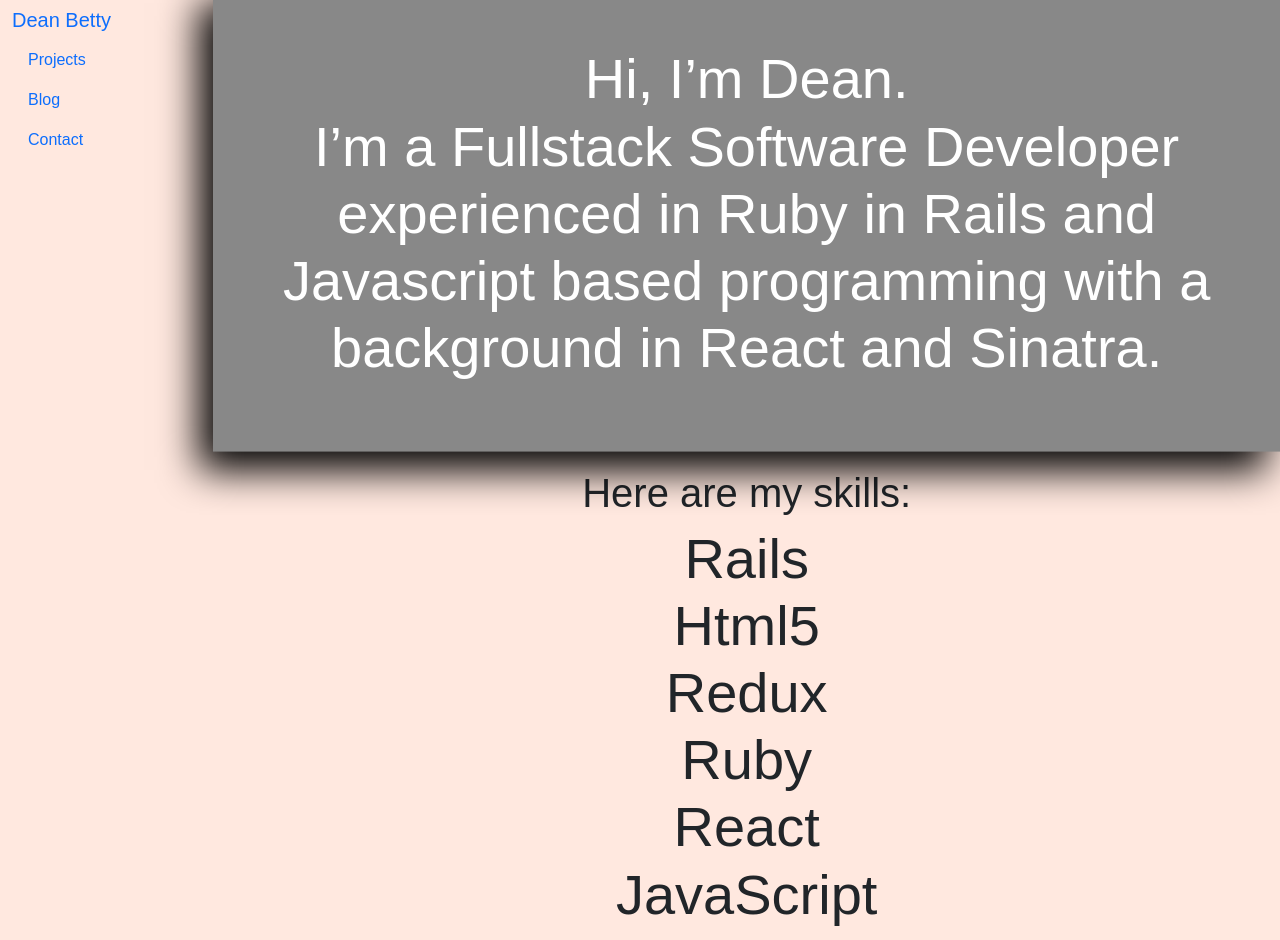
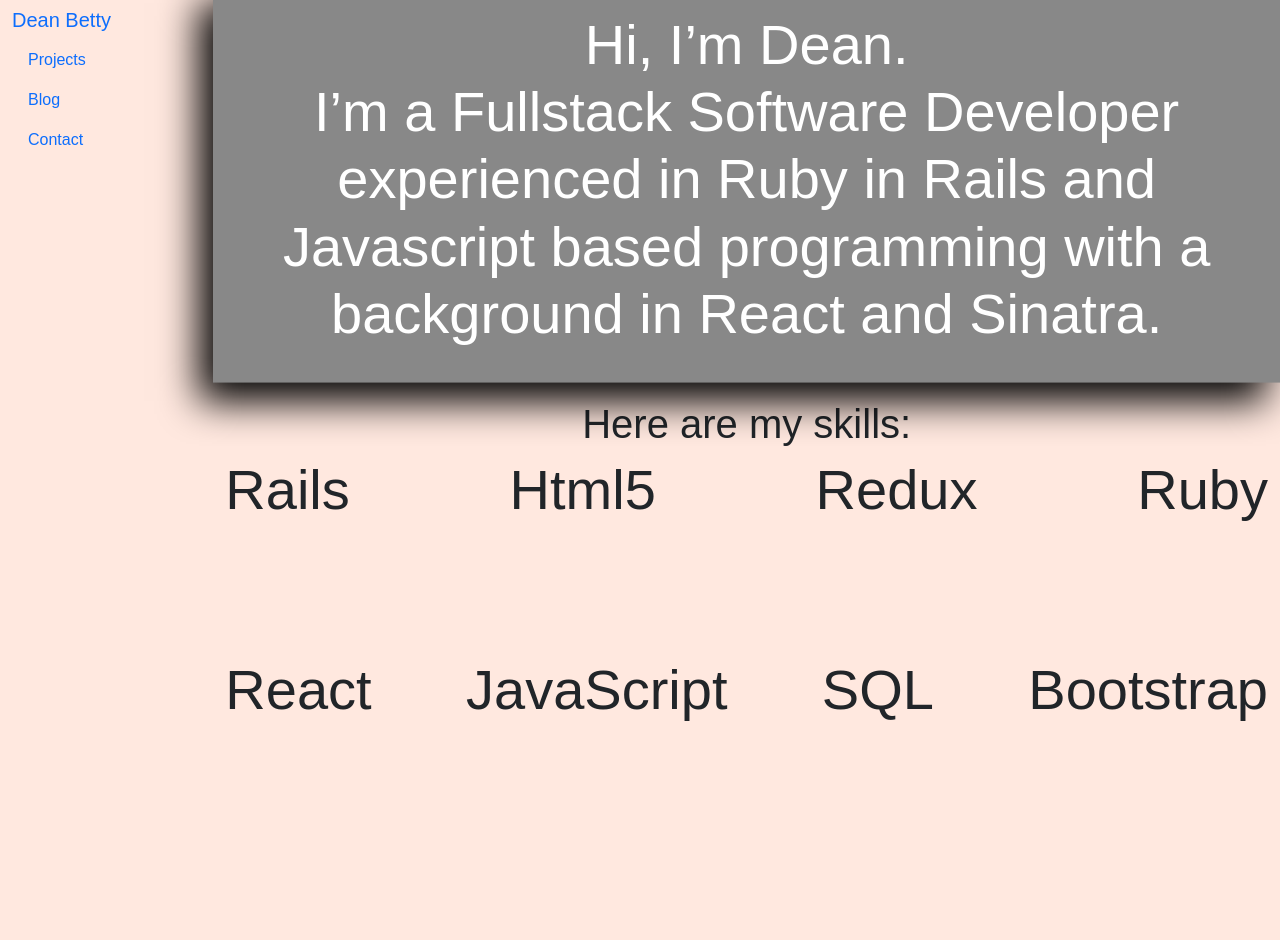
Before and after one commit to deanpointblank/Portfolio_v3, a React (Create React App) app: page / in a window 1280 px wide. Shown: the top 940 px of the page. After the commit the page ends 856 px from the top, so only its background shows below. Built offline with nearby package versions, Linux system fonts and the light colour scheme; a web font is replaced by a local one.

Commit message:
style skills section: place skills in rows and 'justify-content-betwen'

```diff
--- a/src/Components/homeSkills.js
+++ b/src/Components/homeSkills.js
@@ -5,36 +5,42 @@ export const HomeSkills = () => {
     return(
         <div className="container">
             <Row>
-                <h1 className="text-center">Here are my skills:</h1>
+                <Col className="d-flex justify-content-center">
+                    <h1>Here are my skills:</h1>
+                </Col>
             </Row>
 
-            <Row className="display-4 text-center">
-                    <div>
+            <Row className="display-4 h-50">
+                <Col className="w-100 d-flex justify-content-between">
+                    <div className="d-inline">
                         Rails
                     </div>
-                    <div>
+                    <div className="d-inline">
                         Html5
                     </div>
-                    <div>
+                    <div className="d-inline">
                         Redux
                     </div>
-                    <div>
+                    <div className="d-inline">
                         Ruby
                     </div>
+                </Col>
             </Row>
-            <Row className="display-4 text-center">
-                    <div>
+            <Row className="display-4 h-50">
+                <Col className="w-100 d-flex justify-content-between">
+                    <div className="d-inline">
                         React
                     </div>
-                    <div>
+                    <div className="d-inline">
                         JavaScript
                     </div>
-                    <div>
+                    <div className="d-inline">
                         SQL
                     </div>
-                    <div>
+                    <div className="d-inline">
                         Bootstrap
                     </div>
+                </Col>
             </Row>
         </div>
     )
```
